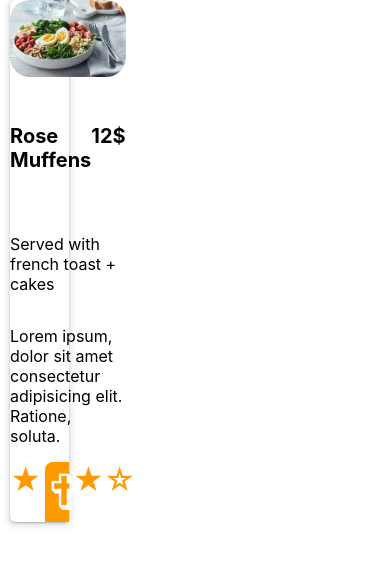
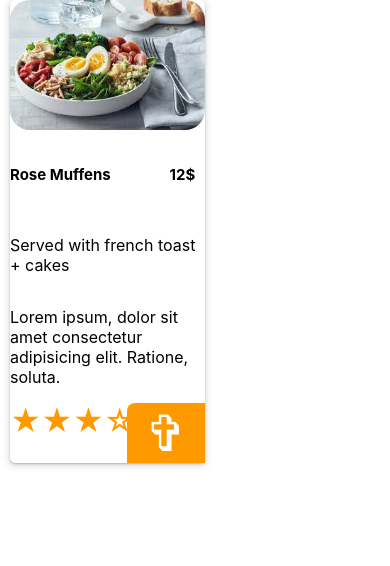
Before and after one commit to Franchesca02/Zsolutions-Design, a React (Create React App) app: page / in a window 390 px wide. Shown: the top 566 px of the page. Built offline with nearby package versions, Linux system fonts and the light colour scheme.

Commit message:
Responsive

```diff
--- a/src/App.css
+++ b/src/App.css
@@ -1,6 +1,8 @@
 .card {
   /* background-color: rgb(13, 100, 175); */
   width: 100%;
+  display: flex;
+  justify-content: space-between;
 
 }
 .item {
@@ -43,3 +45,19 @@ h6 {
   color: white;
   border-top-left-radius: 8px;
 }
+
+@media only screen and (max-width: 600px) {
+  .card {
+    width: 100%;
+    flex-wrap: wrap;
+  }
+  .item {
+    width: 50%;
+  }
+  h6 {
+    font-size: 15px;
+  }
+  .testing {
+    /* color: cyan; */
+  }
+}
```
